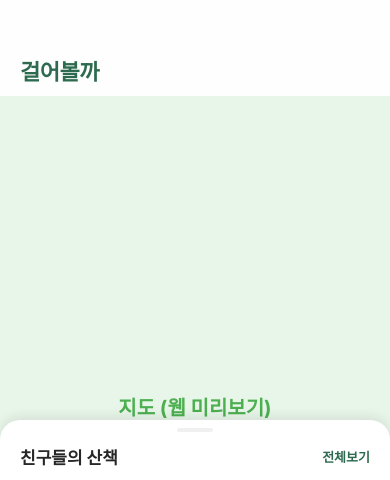
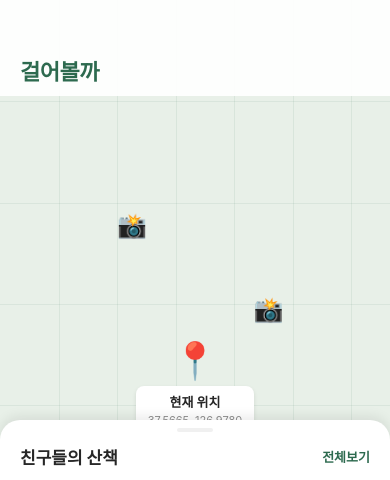
Before and after one commit to Gyuhyeon-Eom/life-environment-map, a React Native app in the folder mobile/: screen / in a window 390 px wide. Shown: the top 480 px of the page. Built offline with nearby package versions, Linux system fonts and the light colour scheme; no server answers; grey boxes are pictures that could not be loaded.

Commit message:
fix: 웹 지도 placeholder 개선 - 격자+핀+날씨 표시

```diff
--- a/mobile/MapViewComponent.web.tsx
+++ b/mobile/MapViewComponent.web.tsx
@@ -1,4 +1,7 @@
-import { View, Text, StyleSheet } from "react-native";
+import { View, Text, StyleSheet, Dimensions } from "react-native";
+import { colors } from "./theme";
+
+const { width, height } = Dimensions.get("window");
 
 type Props = {
   location: { latitude: number; longitude: number };
@@ -8,15 +11,44 @@ type Props = {
 export default function MapViewComponent({ location, weather }: Props) {
   return (
     <View style={styles.container}>
-      <Text style={styles.title}>지도 (웹 미리보기)</Text>
-      <Text style={styles.coord}>
-        위도: {location.latitude.toFixed(4)}, 경도: {location.longitude.toFixed(4)}
-      </Text>
+      {/* 격자 패턴 배경으로 지도 느낌 */}
+      <View style={styles.gridBg}>
+        {Array.from({ length: 8 }).map((_, i) => (
+          <View key={`h${i}`} style={[styles.gridLineH, { top: `${(i + 1) * 12}%` }]} />
+        ))}
+        {Array.from({ length: 6 }).map((_, i) => (
+          <View key={`v${i}`} style={[styles.gridLineV, { left: `${(i + 1) * 15}%` }]} />
+        ))}
+      </View>
+
+      {/* 중앙 핀 */}
+      <View style={styles.pinContainer}>
+        <Text style={styles.pin}>📍</Text>
+        <View style={styles.pinInfo}>
+          <Text style={styles.pinTitle}>현재 위치</Text>
+          <Text style={styles.pinCoord}>
+            {location.latitude.toFixed(4)}, {location.longitude.toFixed(4)}
+          </Text>
+        </View>
+      </View>
+
+      {/* 날씨 오버레이 */}
       {weather && (
-        <Text style={styles.weather}>
-          {weather.temperature}°C | 습도 {weather.humidity}% | 풍속 {weather.wind_speed}m/s
-        </Text>
+        <View style={styles.weatherOverlay}>
+          <Text style={styles.weatherTemp}>{weather.temperature?.toFixed(0)}°C</Text>
+          <Text style={styles.weatherDetail}>습도 {weather.humidity}% · 풍속 {weather.wind_speed}m/s</Text>
+        </View>
       )}
+
+      {/* 더미 핀들 */}
+      <Text style={[styles.dummyPin, { top: "25%", left: "30%" }]}>📸</Text>
+      <Text style={[styles.dummyPin, { top: "35%", left: "65%" }]}>📸</Text>
+      <Text style={[styles.dummyPin, { top: "55%", left: "45%" }]}>📸</Text>
+
+      {/* 웹 안내 */}
+      <View style={styles.webNotice}>
+        <Text style={styles.webNoticeText}>실제 지도는 모바일 앱에서 확인하세요</Text>
+      </View>
     </View>
   );
 }
@@ -24,24 +56,98 @@ export default function MapViewComponent({ location, weather }: Props) {
 const styles = StyleSheet.create({
   container: {
     flex: 1,
-    justifyContent: "center",
+    backgroundColor: "#E8F0E8",
+    position: "relative",
+  },
+  // 격자 배경
+  gridBg: {
+    ...StyleSheet.absoluteFillObject,
+  },
+  gridLineH: {
+    position: "absolute",
+    left: 0,
+    right: 0,
+    height: 1,
+    backgroundColor: "rgba(45,106,79,0.08)",
+  },
+  gridLineV: {
+    position: "absolute",
+    top: 0,
+    bottom: 0,
+    width: 1,
+    backgroundColor: "rgba(45,106,79,0.08)",
+  },
+  // 중앙 핀
+  pinContainer: {
+    position: "absolute",
+    top: "40%",
+    alignSelf: "center",
     alignItems: "center",
-    backgroundColor: "#E8F5E9",
   },
-  title: {
-    fontSize: 20,
-    fontWeight: "bold",
-    color: "#4CAF50",
-    marginBottom: 8,
+  pin: {
+    fontSize: 36,
   },
-  coord: {
-    fontSize: 14,
-    color: "#666",
-    marginBottom: 4,
+  pinInfo: {
+    backgroundColor: colors.white,
+    paddingHorizontal: 12,
+    paddingVertical: 6,
+    borderRadius: 8,
+    marginTop: 4,
+    shadowColor: "#000",
+    shadowOffset: { width: 0, height: 2 },
+    shadowOpacity: 0.1,
+    shadowRadius: 4,
+    elevation: 3,
+    alignItems: "center",
   },
-  weather: {
-    fontSize: 16,
-    color: "#333",
-    marginTop: 8,
+  pinTitle: {
+    fontSize: 13,
+    fontWeight: "700",
+    color: colors.text,
+  },
+  pinCoord: {
+    fontSize: 11,
+    color: colors.textSecondary,
+    marginTop: 2,
+  },
+  // 날씨
+  weatherOverlay: {
+    position: "absolute",
+    top: 12,
+    right: 12,
+    backgroundColor: "rgba(255,255,255,0.9)",
+    paddingHorizontal: 12,
+    paddingVertical: 8,
+    borderRadius: 10,
+  },
+  weatherTemp: {
+    fontSize: 18,
+    fontWeight: "700",
+    color: colors.primary,
+  },
+  weatherDetail: {
+    fontSize: 11,
+    color: colors.textSecondary,
+    marginTop: 2,
+  },
+  // 더미 핀
+  dummyPin: {
+    position: "absolute",
+    fontSize: 24,
+  },
+  // 웹 안내
+  webNotice: {
+    position: "absolute",
+    bottom: 12,
+    alignSelf: "center",
+    backgroundColor: "rgba(0,0,0,0.5)",
+    paddingHorizontal: 14,
+    paddingVertical: 6,
+    borderRadius: 12,
+  },
+  webNoticeText: {
+    fontSize: 12,
+    color: "#fff",
+    fontWeight: "500",
   },
 });
```
